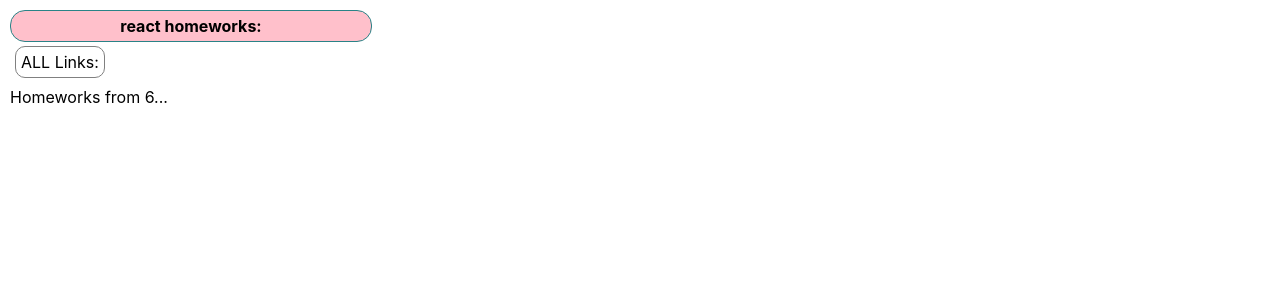
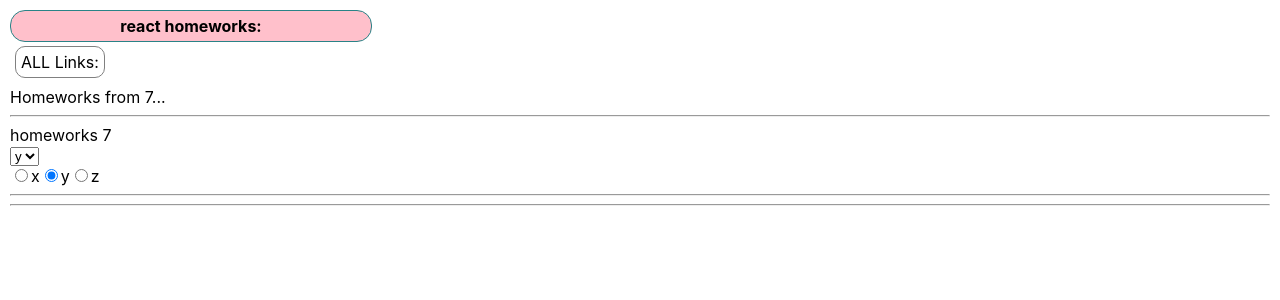
Before and after one commit to katesunday/HW-ignat, a React (Create React App) app: page /#/junior in a window 1280 px wide. Shown: the top 300 px of the page. Built offline with nearby package versions, Linux system fonts and the light colour scheme.

Commit message:
ignat-hw

```diff
--- a/src/p2-homeworks/h5/pages/Junior.tsx
+++ b/src/p2-homeworks/h5/pages/Junior.tsx
@@ -3,12 +3,13 @@ import HW1 from '../../h1/HW1'
 import HW2 from '../../h2/HW2'
 import HW3 from '../../h3/HW3'
 import HW4 from '../../h4/HW4'
+import HW7 from "../../h7/HW7";
 
 function Junior() {
     return (
         <div>
-            Homeworks from 6...
-            {/*<HW6/>*/}
+            Homeworks from 7...
+            <HW7/>
 
         </div>
     )
--- a/src/p2-homeworks/h7/HW7.tsx
+++ b/src/p2-homeworks/h7/HW7.tsx
@@ -1,11 +1,11 @@
-import React, {useState} from 'react'
+import React , {useState} from 'react'
 import SuperSelect from './common/c5-SuperSelect/SuperSelect'
 import SuperRadio from './common/c6-SuperRadio/SuperRadio'
 
-const arr = ['x', 'y', 'z']
+const arr = ['x' , 'y' , 'z']
 
 function HW7() {
-    const [value, onChangeOption] = useState(arr[1])
+    const [value , onChangeOption] = useState<string>(arr[1])
 
     return (
         <div>
--- a/src/p2-homeworks/h7/common/c5-SuperSelect/SuperSelect.tsx
+++ b/src/p2-homeworks/h7/common/c5-SuperSelect/SuperSelect.tsx
@@ -1,6 +1,6 @@
-import React, {SelectHTMLAttributes, DetailedHTMLProps, ChangeEvent} from 'react'
+import React , {SelectHTMLAttributes , DetailedHTMLProps , ChangeEvent} from 'react'
 
-type DefaultSelectPropsType = DetailedHTMLProps<SelectHTMLAttributes<HTMLSelectElement>, HTMLSelectElement>
+type DefaultSelectPropsType = DetailedHTMLProps<SelectHTMLAttributes<HTMLSelectElement> , HTMLSelectElement>
 
 type SuperSelectPropsType = DefaultSelectPropsType & {
     options?: any[]
@@ -9,17 +9,19 @@ type SuperSelectPropsType = DefaultSelectPropsType & {
 
 const SuperSelect: React.FC<SuperSelectPropsType> = (
     {
-        options,
-        onChange, onChangeOption,
+        options ,
+        onChange , onChangeOption ,
         ...restProps
     }
 ) => {
-    const mappedOptions: any[] = []; // map options with key
+    const mappedOptions: any[] = options ? options.map(el => (
+        <option key={el}>{el}</option>
+    )) : []; // map options with key
 
     const onChangeCallback = (e: ChangeEvent<HTMLSelectElement>) => {
         // onChange, onChangeOption
+        onChangeOption && onChangeOption(e.currentTarget.value)
     }
-
     return (
         <select onChange={onChangeCallback} {...restProps}>
             {mappedOptions}
--- a/src/p2-homeworks/h7/common/c6-SuperRadio/SuperRadio.tsx
+++ b/src/p2-homeworks/h7/common/c6-SuperRadio/SuperRadio.tsx
@@ -1,6 +1,6 @@
-import React, {ChangeEvent, InputHTMLAttributes, DetailedHTMLProps} from 'react'
+import React , {ChangeEvent , InputHTMLAttributes , DetailedHTMLProps} from 'react'
 
-type DefaultRadioPropsType = DetailedHTMLProps<InputHTMLAttributes<HTMLInputElement>, HTMLInputElement>
+type DefaultRadioPropsType = DetailedHTMLProps<InputHTMLAttributes<HTMLInputElement> , HTMLInputElement>
 
 type SuperRadioPropsType = DefaultRadioPropsType & {
     options?: any[]
@@ -9,21 +9,24 @@ type SuperRadioPropsType = DefaultRadioPropsType & {
 
 const SuperRadio: React.FC<SuperRadioPropsType> = (
     {
-        type, name,
-        options, value,
-        onChange, onChangeOption,
+        type , name ,
+        options , value ,
+        onChange , onChangeOption ,
         ...restProps
     }
 ) => {
     const onChangeCallback = (e: ChangeEvent<HTMLInputElement>) => {
-        // onChange, onChangeOption
+        onChangeOption && onChangeOption(e.currentTarget.value)
     }
 
 
-    const mappedOptions: any[] = options ? options.map((o, i) => ( // map options with key
+    const mappedOptions: any[] = options ? options.map((o , i) => ( // map options with key
         <label key={name + '-' + i}>
             <input
                 type={'radio'}
+                onChange={onChangeCallback}
+                value={o}
+                checked={value === o}
                 // name, checked, value, onChange
             />
             {o}
```
